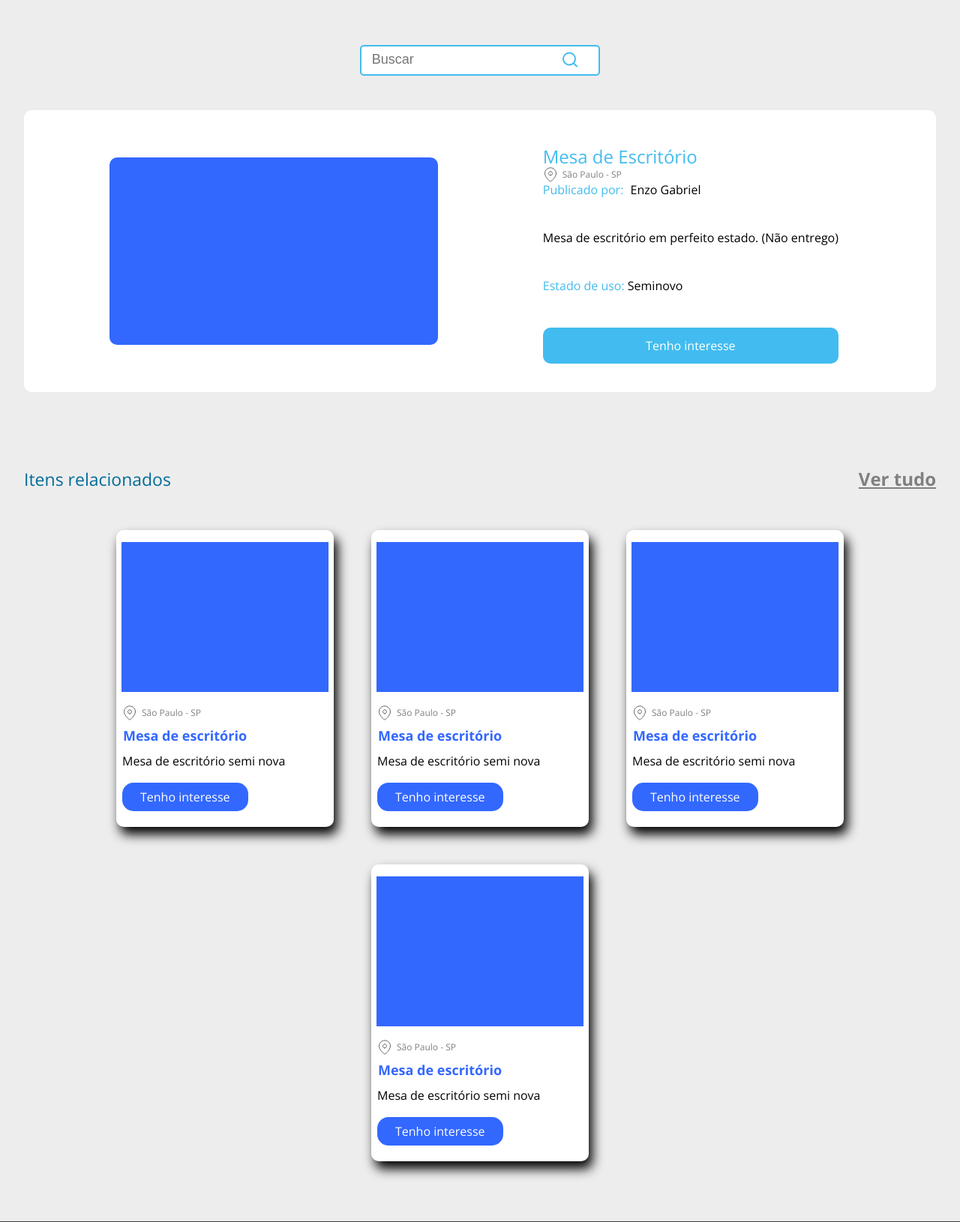
After one commit to caiocn173/Doareen, a PHP site: page /paginas/ver-produto.html in a window 1280 px wide. The commit adds this page. Shown: the part 695-2325 px from the top of the page at 75% size. Run offline with PHP 8.4, Linux system fonts and the light colour scheme.

Commit message:
Crição das págins Meus interesses e Ver produto

```diff
--- a/Doareen/css/styles.css
+++ b/Doareen/css/styles.css
@@ -5,6 +5,9 @@
 @import url("/css/categorias/categoria.css");
 @import url("/css/anunciar/formulario.css");
 @import url("/css/meu-perfil/meu-perfil.css");
+@import url("/css/ver-produto/ver-produto.css");
+@import url("/css/ver-produto/relacionados.css");
+@import url("/css/meus-interesses/meus-interesses.css");
 
 body{
 
--- /dev/null
+++ b/Doareen/css/ver-produto/relacionados.css
@@ -0,0 +1,27 @@
+.relacionados{
+
+    margin: 5em 2em;
+
+}
+
+.relacionados__container{
+
+    margin: 2em 0;
+    display: flex;
+    justify-content: space-between;
+    align-items: center;
+
+}
+
+.relacionados__titulo{
+
+    color: var(--azul-escuro);
+    font-size: 23px;
+
+}
+
+.relacionados__ver-tudo{
+
+    margin: 1em 0;
+
+}
--- /dev/null
+++ b/Doareen/css/ver-produto/ver-produto.css
@@ -0,0 +1,142 @@
+.produto{
+
+    margin: 2em;
+    background-color: var(--branco);
+    padding: 0.4em;
+    border-radius: 10px;
+
+}
+
+.produto__imagem{
+
+    width: 75%;
+    max-width: 438px;
+    margin: 1em auto;
+    height: 200px;
+    background-color: var(--azul-botao);
+    border-radius: 10px;
+
+}
+
+.produto__informacoes{
+
+    text-align: center;
+
+}
+
+.produto__titulo{
+
+    color: var(--azul-pesquisa);
+    font-size: 24px;
+
+}
+
+.produto__localizacao{
+
+    justify-content: center;
+
+}
+
+.produto__dono{
+
+    color: var(--azul-pesquisa);
+
+}
+
+.produto__dono > label{
+
+    margin-left: 5px;
+    color: var(--preto);
+
+}
+
+.produto__descricao{
+
+    margin: 4em 0;
+
+}
+
+.produto__condicao{
+
+    color: var(--azul-pesquisa);
+    margin: 3em 0;
+
+}
+
+.produto__condicao > label{
+
+    color: var(--preto);
+
+}
+
+.produto__botao{
+
+    color: var(--branco);
+    background-color: var(--azul-pesquisa);
+    padding: 1em;
+    border-radius: 10px;
+
+}
+
+.info{
+
+    margin: 1em 0;
+
+}
+
+@media screen and (min-width: 768px){
+
+    .produto{
+
+        display: flex;
+        justify-content: space-evenly;
+        min-height: 350px;
+
+    }
+
+    .produto__imagem{
+
+        height: 250px;
+        margin: auto 1em;
+
+    }
+
+    .produto__informacoes{
+
+        text-align: left;
+        padding: 2em;
+
+    }
+
+    .produto__titulo{
+
+        margin: 0.5em 0 0 0;
+
+    }
+
+    .produto__localizacao{
+
+        justify-content: flex-start;
+        padding: 0;
+
+    }
+
+    .produto__descricao{
+
+        margin: 3em 0;
+
+    }
+
+    .produto__botao{
+
+        text-align: center;
+
+    }
+
+    .info{
+
+        margin: 0;
+
+    }
+
+}
--- /dev/null
+++ b/Doareen/paginas/ver-produto.html
@@ -0,0 +1,200 @@
+<!DOCTYPE html>
+<html lang="pt-br">
+	<head>
+		<meta charset="UTF-8">
+		<meta http-equiv="X-UA-Compatible" content="IE=edge">
+		<meta name="viewport" content="width=device-width, initial-scale=1.0">
+		<title>Doareen</title>
+		<link rel="preconnect" href="https://fonts.googleapis.com">
+		<link rel="preconnect" href="https://fonts.gstatic.com" crossorigin>
+		<link href="https://fonts.googleapis.com/css2?family=Open+Sans:wght@300;400;700&display=swap" rel="stylesheet">
+		<link rel="stylesheet" href="/css/reset.css">
+		<link rel="stylesheet" href="/css/styles.css">
+	</head>
+	<body>
+
+		<header class="cabecalho">
+
+			<div class="cabecalho__container">
+
+				<ul class="cabecalho__lista">
+
+					<li class="lista__item"><a href="index.html" class="lista__link">Início</a></li>
+					<li class="lista__item"><a href="#" class="lista__link">Quem Somos?</a></li>
+					<li class="lista__item"><a href="#" class="lista__link">Contato</a></li>
+
+				</ul>
+
+				<ul class="cabecalho__lista">
+
+					<li class="lista__item botao__login"><a href="#" class="lista__link">Login</a></li>
+					<li class="lista__item botao__cadastro"><a href="#" class="lista__link">Cadastro</a></li>
+
+				</ul>
+
+			</div>
+
+		</header>
+
+		<section class="banner">
+
+			<img src="/img/logo-dark 1.svg" class="banner__logo">
+
+			<input type="text" class="banner__pesquisa" placeholder="Buscar">
+
+		</section>
+
+        <section class="produto">
+
+            <div class="produto__imagem"></div>
+
+            <div class="produto__informacoes">
+
+                <h2 class="produto__titulo">Mesa de Escritório</h2>
+
+                <div class="categorias__card-cidade-estado produto__localizacao">
+
+                    <img src="/img/map-pin.svg">
+					<label class="categorias__card-descricao categorias__card-localizacao">São Paulo - SP</label>
+
+                </div>
+
+                <h2 class="produto__dono info">Publicado por: <label>Enzo Gabriel</label></h2>
+
+                <p class="produto__descricao">Mesa de escritório em perfeito estado. (Não entrego)</p>
+
+                <h2 class="produto__condicao">Estado de uso: <label>Seminovo</label></h2>
+
+                <div class="produto__botao info">Tenho interesse</div>
+
+            </div>
+
+        </section>
+
+        <section class="relacionados">
+
+            <div class="relacionados__container">
+
+                <h2 class="relacionados__titulo">Itens relacionados</h2>
+                <a href="#" class="container__ver-tudo relacionados__ver-tudo">Ver tudo</a>
+
+            </div>
+
+            <div class="categoria__produtos">
+
+                <div class="categorias__card">
+
+                    <div class="categorias__card-imagem"></div>
+
+                    <div class="categorias__card-cidade-estado">
+                        <img src="/img/map-pin.svg">
+                        <label class="categorias__card-descricao categorias__card-localizacao">São Paulo - SP</label>
+                    </div>
+
+                    <h2 class="categorias__card-descricao categorias__card-titulo">Mesa de escritório</h2>
+
+                    <p class="categorias__card-descricao categorias__card-texto">Mesa de escritório semi nova</p>
+
+                    <a href="#" class="categorias__card-botao">Tenho interesse</a>
+
+                </div>
+
+                <div class="categorias__card">
+
+                    <div class="categorias__card-imagem"></div>
+
+                    <div class="categorias__card-cidade-estado">
+                        <img src="/img/map-pin.svg">
+                        <label class="categorias__card-descricao categorias__card-localizacao">São Paulo - SP</label>
+                    </div>
+
+                    <h2 class="categorias__card-descricao categorias__card-titulo">Mesa de escritório</h2>
+
+                    <p class="categorias__card-descricao categorias__card-texto">Mesa de escritório semi nova</p>
+
+                    <a href="#" class="categorias__card-botao">Tenho interesse</a>
+
+                </div>
+
+                <div class="categorias__card">
+
+                    <div class="categorias__card-imagem"></div>
+
+                    <div class="categorias__card-cidade-estado">
+                        <img src="/img/map-pin.svg">
+                        <label class="categorias__card-descricao categorias__card-localizacao">São Paulo - SP</label>
+                    </div>
+
+                    <h2 class="categorias__card-descricao categorias__card-titulo">Mesa de escritório</h2>
+
+                    <p class="categorias__card-descricao categorias__card-texto">Mesa de escritório semi nova</p>
+
+                    <a href="#" class="categorias__card-botao">Tenho interesse</a>
+
+                </div>
+
+                <div class="categorias__card">
+
+                    <div class="categorias__card-imagem"></div>
+
+                    <div class="categorias__card-cidade-estado">
+                        <img src="/img/map-pin.svg">
+                        <label class="categorias__card-descricao categorias__card-localizacao">São Paulo - SP</label>
+                    </div>
+
+                    <h2 class="categorias__card-descricao categorias__card-titulo">Mesa de escritório</h2>
+
+                    <p class="categorias__card-descricao categorias__card-texto">Mesa de escritório semi nova</p>
+
+                    <a href="#" class="categorias__card-botao">Tenho interesse</a>
+
+                </div>
+
+            </div>
+
+        </section>
+
+        <footer class="rodape">
+
+			<div class="rodape__descricao">
+
+				<img src="/img/logo-light 1.svg" alt="Logo Doareen" class="rodape__descricao-imagem">
+
+				<p class="rodape__descricao-texto">O doareen é uma plataforma de doação onde pessoas que desejam doar algum item pode publica-lo na plataforma, e as pessoas interessadas manifestam o desejo no item e combina com o doador a retirada. </p>
+
+			</div>
+
+			<div class="rodape__container">
+
+				<ul class="rodape__lista">
+
+					<li class="rodape__lista-item rodape__lista-titulo"><img src="/img/logo-light 1.svg" alt="Logo Doareen" class="rodape__lista-imagem"></li>
+					<li class="rodape__lista-item"><p>O doareen é uma plataforma de doação onde pessoas que desejam doar algum item pode publica-lo na plataforma, e as pessoas interessadas manifestam o desejo no item e combina com o doador a retirada.</p><a class="saiba-mais" href="#">Saiba mais  ></a></li>
+
+				</ul>
+
+				<ul class="rodape__lista">
+
+					<li class="rodape__lista-item rodape__lista-titulo">Categorias</li>
+					<li class="rodape__lista-item"><a class="rodape__lista-link" href="moveis.html">Móveis</a></li>
+					<li class="rodape__lista-item"><a class="rodape__lista-link" href="eletrodomesticos.html">Eletrodomésticos</a></li>
+					<li class="rodape__lista-item"><a class="rodape__lista-link" href="utensilios.html">Utensílios</a></li>
+
+				</ul>
+
+				<ul class="rodape__lista">
+
+					<li class="rodape__lista-item rodape__lista-titulo">Navegação</li>
+					<li class="rodape__lista-item"><a class="rodape__lista-link" href="index.html">Início</a></li>
+					<li class="rodape__lista-item"><a class="rodape__lista-link" href="#">Quem somos?</a></li>
+					<li class="rodape__lista-item"><a class="rodape__lista-link" href="#">Contato</a></li>
+
+
+				</ul>
+
+			</div>
+
+		</footer>
+
+	</body>
+</html>
```
Also changed, not shown: Doareen/css/meus-interesses/meus-interesses.css (added, +104 -0 lines), Doareen/paginas/meus-interesses.html (added, +179 -0 lines), Doareen/img/send.svg (added).
